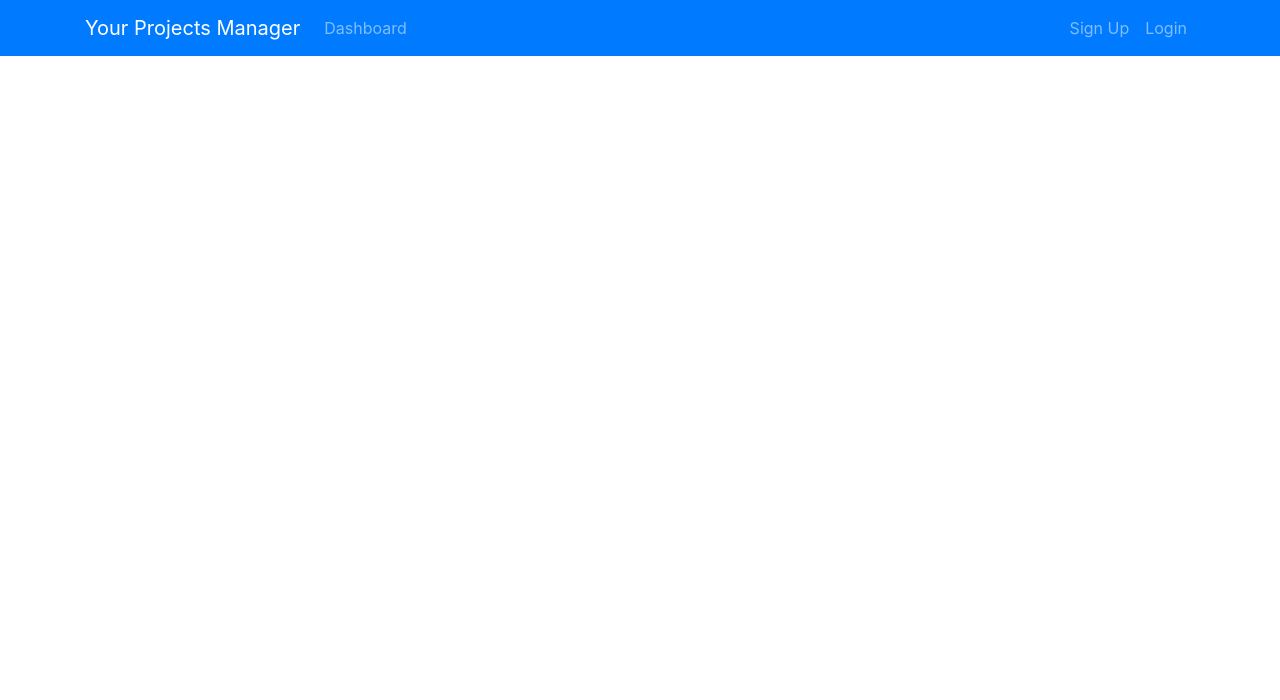
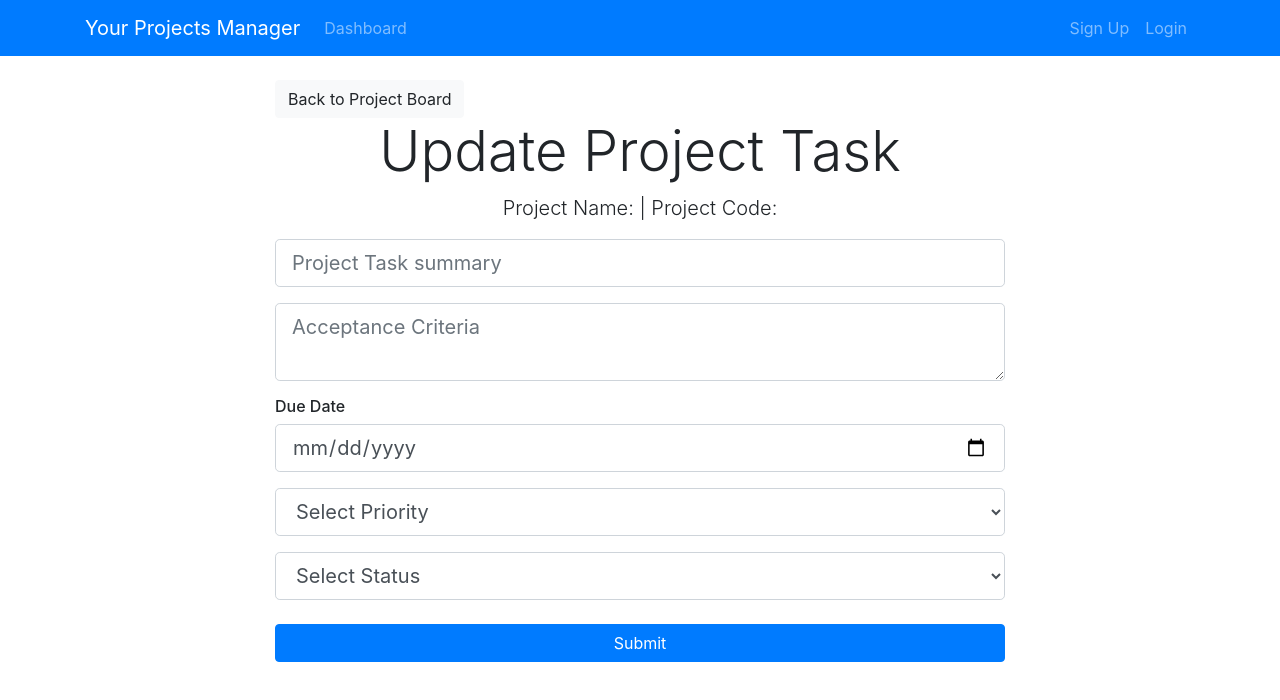
Before and after one commit to fozz101/YourProjectsManager, a React (Create React App) app in the folder ypm-react/: page /updateProjectTask/1/1 in a window 1280 px wide. Shown: the top 700 px of the page. Built offline with nearby package versions, Linux system fonts and the light colour scheme; no server answers.

Commit message:
Update Project Task

```diff
--- a/ypm-react/src/App.js
+++ b/ypm-react/src/App.js
@@ -9,6 +9,7 @@ import store from "./store";
 import UpdateProject from './components/Project/UpdateProject';
 import ProjectBoard from './components/ProjectBoard/ProjectBoard';
 import AddProjectTask from './components/ProjectBoard/ProjectTasks/AddProjectTask';
+import UpdateProjectTask from './components/ProjectBoard/ProjectTasks/UpdateProjectTask';
 
 function App() {
   return (
@@ -24,6 +25,7 @@ function App() {
           <Route exact path="/updateProject/:id" component={UpdateProject}  />
           <Route exact path="/projectBoard/:id" component={ProjectBoard} />
           <Route exact path="/addProjectTask/:id" component={AddProjectTask} />
+          <Route exact path="/updateProjectTask/:backlog_id/:pt_id" component={UpdateProjectTask}  />
           {
             //<Route exact path="/addProject" component={AddProject}  />
           }
--- a/ypm-react/src/actions/backlogActions.js
+++ b/ypm-react/src/actions/backlogActions.js
@@ -33,3 +33,19 @@ export const getBacklog =(backlog_id) => async dispatch => {
         //history.push("/dashboard")
     }
 }
+
+export const getProjectTask = (backlog_id,pt_id,history) =>async dispatch => {
+    try {
+        const res = await axios.get(`/api/backlog/${backlog_id}/${pt_id}`)
+        dispatch({
+            type:GET_PROJECT_TASK,
+            payload: res.data
+        })
+    } catch (error) {
+        dispatch(
+        {type:GET_ERRORS,
+        payload:error.response.data
+        })
+        history.push("/dashboard")
+    }
+}
--- a/ypm-react/src/components/ProjectBoard/ProjectTasks/ProjectTask.js
+++ b/ypm-react/src/components/ProjectBoard/ProjectTasks/ProjectTask.js
@@ -1,4 +1,5 @@
 import React, { Component } from 'react'
+import { Link } from "react-router-dom"
 
 class ProjectTask extends Component {
   render() {
@@ -28,9 +29,9 @@ class ProjectTask extends Component {
                 <p className="card-text text-truncate ">
                     {project_task.acceptanceCriteria}
                 </p>
-                <a href="#" className="btn btn-primary">
+                <Link to={`/updateProjectTask/${project_task.projectIdentifier}/${project_task.projectSequence}`} className="btn btn-primary">
                     View / Update
-                </a>
+                </Link>
 
                 <button className="btn btn-danger ml-4">
                     Delete
--- a/ypm-react/src/components/ProjectBoard/ProjectTasks/UpdateProjectTask.js
+++ b/ypm-react/src/components/ProjectBoard/ProjectTasks/UpdateProjectTask.js
@@ -0,0 +1,147 @@
+import React, { Component } from 'react'
+import { addProjectTask, getProjectTask } from '../../../actions/backlogActions';
+import PropTypes from "prop-types";
+import {connect} from "react-redux";
+import classnames from "classnames";
+import { Link } from "react-router-dom"
+
+
+
+class UpdateProjectTask extends Component {
+    constructor(){
+        super()
+        this.state = {
+            id:"",
+            projectSequence:"",
+            summary: "",
+            acceptanceCriteria: "",
+            status: "",
+            priority: 0,
+            dueDate: null,
+            projectIdentifier: "",
+            created_At:"",
+            errors: {}
+        };
+        this.onChange = this.onChange.bind(this);
+        this.onSubmit = this.onSubmit.bind(this);
+    }
+    componentWillReceiveProps(nextProps){
+        if (nextProps.errors){
+            this.setState({errors:nextProps.errors});
+        }
+
+        const {id,
+        projectSequence,
+        summary,
+        acceptanceCriteria,
+        status,
+        priority,
+        dueDate,
+        projectIdentifier,
+        created_At} = nextProps.project_task
+
+        this.setState ({id,
+            projectSequence,
+            summary,
+            acceptanceCriteria,
+            status,
+            priority,
+            dueDate,
+            projectIdentifier,
+            created_At})
+
+        }
+    onChange(e){
+        this.setState({[e.target.name]:e.target.value})
+    }
+    onSubmit(e){
+        e.preventDefault();
+        const newProjectTask = {
+            id: this.state.id,
+            projectSequence: this.state.projectSequence,
+            summary: this.state.summary,
+            acceptanceCriteria: this.state.acceptanceCriteria,
+            status: this.state.status,
+            priority: this.state.priority,
+            dueDate: this.state.dueDate,
+            created_At: this.state.created_At
+    };
+    this.props.addProjectTask(this.state.projectIdentifier,newProjectTask, this.props.history)
+    }
+
+    componentDidMount(){
+        const {backlog_id,pt_id} = this.props.match.params;
+        this.props.getProjectTask(backlog_id,pt_id, this.props.history);
+    }
+
+
+  render() {
+        const {id} = this.props.match.params;
+        const {errors} = this.state
+        return (
+            <div className="add-PBI">
+            <div className="container">
+                <div className="row">
+                    <div className="col-md-8 m-auto">
+                        <Link to={`/projectBoard/${id}`} className="btn btn-light">
+                            Back to Project Board
+                        </Link>
+                        <h4 className="display-4 text-center">Update Project Task</h4>
+                        <p className="lead text-center">Project Name: {this.state.projectIdentifier} | Project Code: {this.state.projectSequence}</p>
+                        <form onSubmit={this.onSubmit}>
+                            <div className="form-group">
+                                <input type="text" className={classnames("form-control form-control-lg ",{"is-invalid":errors.summary})} name="summary" placeholder="Project Task summary" value = {this.state.summary} onChange={this.onChange} />
+                                {errors.summary && (
+                                    <div className="invalid-feedback">{errors.summary}</div>
+                                )}
+                            </div>
+                            <div className="form-group">
+                                <textarea className="form-control form-control-lg" placeholder="Acceptance Criteria" name="acceptanceCriteria" value = {this.state.acceptanceCriteria} onChange={this.onChange}></textarea>
+                            </div>
+                            <h6>Due Date</h6>
+                            <div className="form-group">
+                                <input type="date" className="form-control form-control-lg" name="dueDate" value = {this.state.dueDate} onChange={this.onChange} />
+                            </div>
+                            <div className="form-group">
+                                <select className="form-control form-control-lg" name="priority" value = {this.state.priority} onChange={this.onChange}>
+                                    <option value={0}>Select Priority</option>
+                                    <option value={1}>High</option>
+                                    <option value={2}>Medium</option>
+                                    <option value={3}>Low</option>
+                                </select>
+                            </div>
+
+                            <div className="form-group">
+                                <select className="form-control form-control-lg" name="status" value = {this.state.status} onChange={this.onChange}>
+                                    <option value="">Select Status</option>
+                                    <option value="TO_DO">TO DO</option>
+                                    <option value="IN_PROGRESS">IN PROGRESS</option>
+                                    <option value="DONE">DONE</option>
+                                </select>
+                            </div>
+
+                            <input type="submit" className="btn btn-primary btn-block mt-4" />
+                        </form>
+                    </div>
+                </div>
+            </div>
+        </div>
+        )
+  }
+}
+
+UpdateProjectTask.propTypes = {
+    getProjectTask : PropTypes.func.isRequired,
+    addProjectTask : PropTypes.func.isRequired,
+    project_task: PropTypes.object.isRequired,
+    errors: PropTypes.object.isRequired
+}
+
+const mapStateToProps = state=>({
+    project_task:state.backlog.project_task,
+    errors: state.errors
+})
+
+
+
+export default connect(mapStateToProps,{getProjectTask, addProjectTask})(UpdateProjectTask);
```
